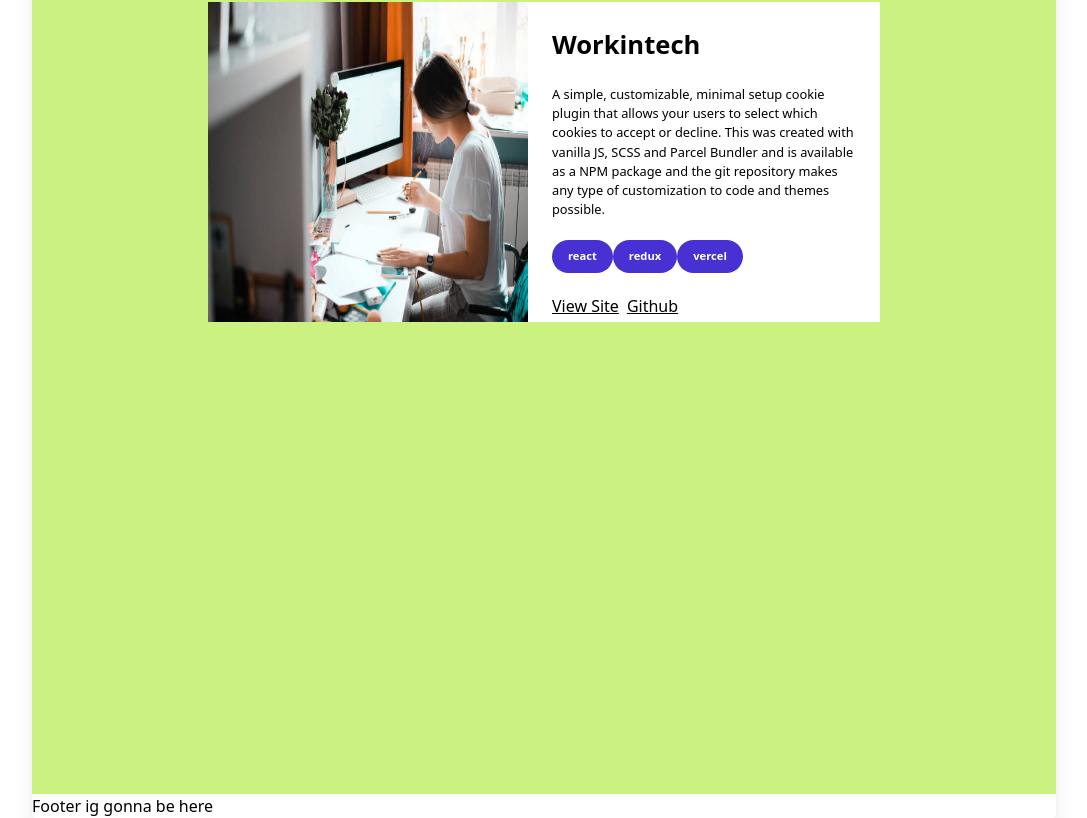
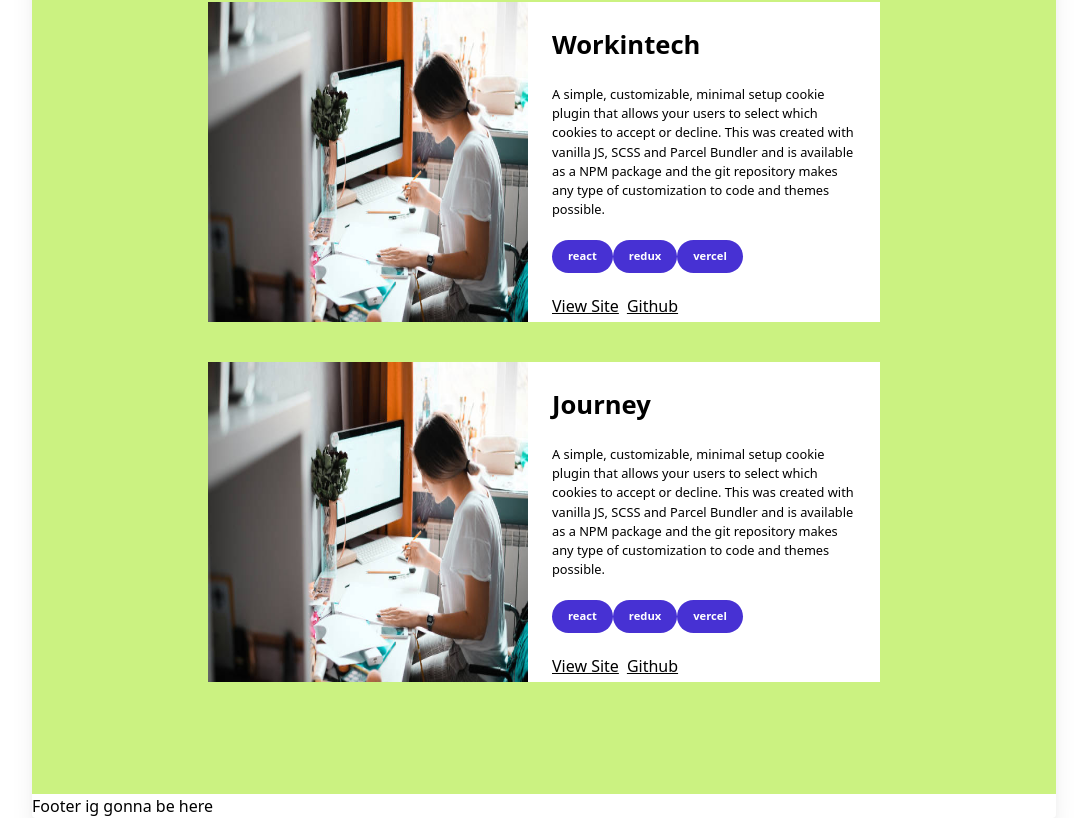
Before and after one commit to burgokmen/FSWeb-Frontend-Challenge, a React (Vite) app in the folder Gokmen-Resume/: page / in a window 1280 px wide. Shown: the part 1428-2246 px from the top of the page, without its empty margins (96-1183 px from the left). Built offline with nearby package versions, Linux system fonts and the light colour scheme.

Commit message:
Projects map done

```diff
--- a/Gokmen-Resume/src/components/Projects.jsx
+++ b/Gokmen-Resume/src/components/Projects.jsx
@@ -11,19 +11,20 @@ export default function Projects() {
       <h2 className="px-[7.5rem] py-[3rem] text-mypurp-1 text-[3rem] font-interbold font-bold">
         Projects
       </h2>
-      <div className="flex-col pb-10">
+      {projectsData.map((pr, i) => {
+        return (
+          <div key={i} className="flex-col pb-10">
             <div className="flex justify-center">
               <img className="w-[20rem] h-[20rem]" src={heroPhoto} />
               <div className="w-[22rem] h-[20rem] p-6 bg-white flex-col ">
-            <h3 className="font-bold text-[1.6rem] pb-[1.3rem]">
-              {projectsData[0].h3}
-            </h3>
-            <p className="font-normal text-[0.8rem] pb-[1.3rem]">
-              {projectsData[0].p}
-            </p>
+                <h3 className="font-bold text-[1.6rem] pb-[1.3rem]">{pr.h3}</h3>
+                <p className="font-normal text-[0.8rem] pb-[1.3rem]">{pr.p}</p>
                 <div className="pb-[1.3rem]">{buttonFunc(buttonArr)}</div>
                 <div className="flex">
-              <a className="pr-2 underline" href="https://www.w3schools.com/">
+                  <a
+                    className="pr-2 underline"
+                    href="https://www.w3schools.com/"
+                  >
                     View Site
                   </a>
                   <a className="underline" href="https://www.w3schools.com/">
@@ -33,6 +34,8 @@ export default function Projects() {
               </div>
             </div>
           </div>
+        );
+      })}
     </div>
   );
 }
```
Lines whose indentation alone changed are shown as unchanged.
